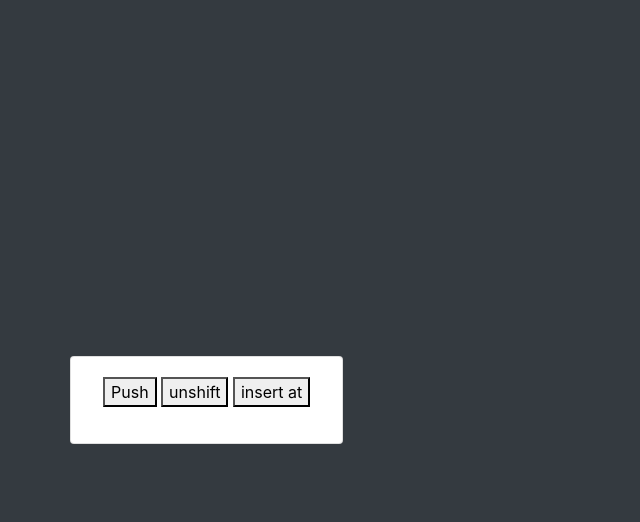
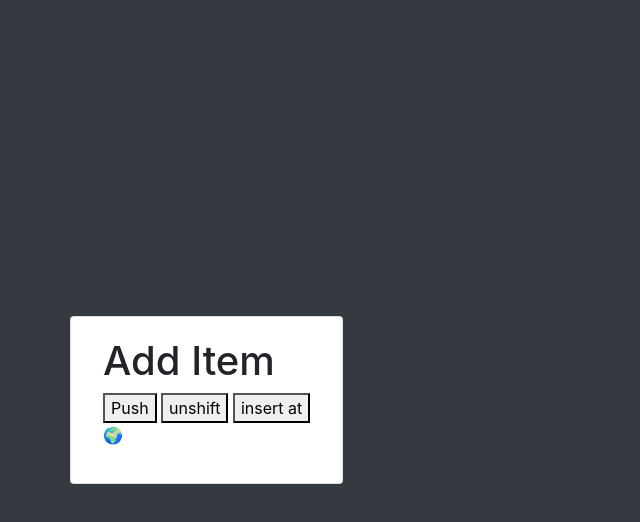
Before and after one commit to alejandrormehi/JavaSummer23, a website: page jquery/index.html in a window 1280 px wide. Both pictures are taken after a click on the button "Push". Shown: the whole page, without its empty margins (0-640 px from the left). Drawn offline with nearby package versions, Linux system fonts and the light colour scheme; files that its build step writes are made by us from their sources.

Commit message:
miercoles2

```diff
--- a/jquery/index.html
+++ b/jquery/index.html
@@ -14,7 +14,8 @@
         <div class="row justify-content-center align-items-center vh-100">
        <div class="card">
         <div class="card-body">
-            <button id="push" >Push</button>
+            <h1>Add Item</h1>
+            <button id="push" type="button" onclick="pushArray();">Push</button>
             <button id="unshift">unshift</button>
             <button id="insert">insert at</button>
             <p id="result"></p>
--- a/jquery/main.js
+++ b/jquery/main.js
@@ -1 +1,19 @@
-const array = ["🌍", "🌎", "🌏", "🌐", "🗺️", "🗾", "🧭", "🏔️", "⛰️", "🌋", "🗻", "🏕️", "🏖️", "🏜️", "🏝️"];
+const array = ["🌍", "🗾", "🧭", "🏔️", "🌋", "🗻", "🏕️", "🏖️", "🏜️", "🏝️"];
+
+let arrVacia =[];
+
+let currentIndex = 0;
+
+ function pushArray(){
+    if(currentIndex < array.length){
+    arrVacia.push(array[currentIndex]);
+    currentIndex = (currentIndex + 1) % array.length;
+
+    const p = document.getElementById('result');
+    p.innerHTML = arrVacia.join(' ');
+
+    if(arrVacia.length === array.length){
+        document.getElementById('push').disabled=true;
+    }
+  }
+}
--- a/package.json
+++ b/package.json
@@ -11,6 +11,7 @@
   "license": "ISC",
   "dependencies": {
     "bootstrap": "^5.3.0",
-    "jquery": "^3.7.0"
+    "jquery": "^3.7.0",
+    "typescript": "^5.1.3"
   }
 }
```
Also changed, not shown: jquery/index.js (renamed from index.js, +9 -9 lines), bootstrap/align-self1.html (renamed from align-self1.html), bootstrap/align-self2.html (renamed from align-self2.html), bootstrap/breakpoinsts1.html (renamed from breakpoinsts1.html), bootstrap/container.html (renamed from container.html), bootstrap/ejercicio2.html (renamed from ejercicio2.html), bootstrap/grid-auto.html (renamed from grid-auto.html), bootstrap/grid-auto2.html (renamed from grid-auto2.html), bootstrap/grid.html (renamed from grid.html), bootstrap/grid2.html (renamed from grid2.html), bootstrap/grid3.html (renamed from grid3.html), bootstrap/index.html (renamed from index.html), bootstrap/index2.html (renamed from index2.html), bootstrap/offset2.html (renamed from offset2.html), 1 more files, 1 other file.
